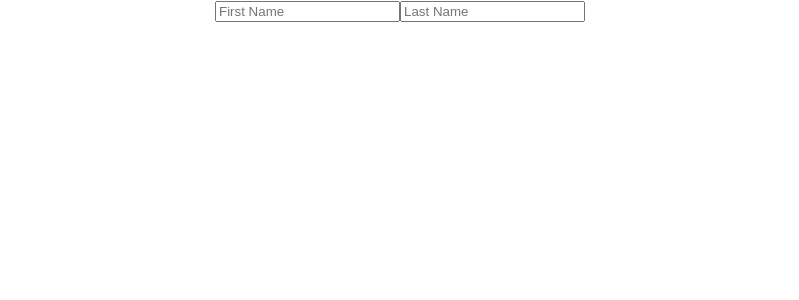
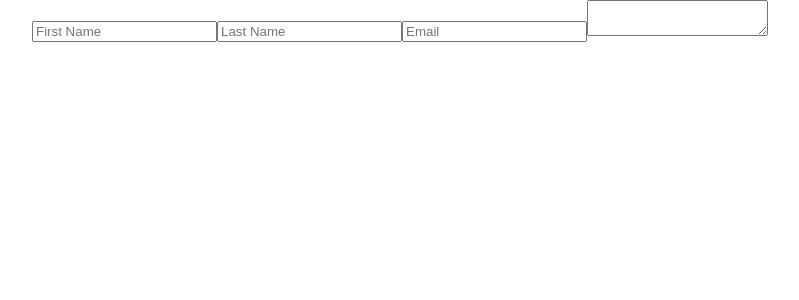
Before and after one commit to Amit-Chavda/react-learning, a React (Create React App) app: page / in a window 1280 px wide. Shown: the top 300 px of the page, without its empty margins (240-1039 px from the left). Built offline with nearby package versions, Linux system fonts and the light colour scheme.

Commit message:
Form Updaet useState

```diff
--- a/src/component/Form.js
+++ b/src/component/Form.js
@@ -1,6 +1,6 @@
 import { useState } from "react";
 export default function Form() {
-    const [formData, setformData] = useState({ firstName: "", lastName: "" });
+    const [formData, setformData] = useState({ firstName: "", lastName: "", email: "", comment: "" });
 
     console.log(formData)
     function handleOnChange(event) {
@@ -18,12 +18,25 @@ export default function Form() {
                 type="text"
                 placeholder="First Name"
                 onChange={handleOnChange}
-                name="firstName" />
+                name="firstName"
+                value={formData.firstName} />
             <input
                 type="text"
                 placeholder="Last Name"
                 onChange={handleOnChange}
-                name="lastName" />
+                name="lastName"
+                value={formData.lastName} />
+            <input
+                type="email"
+                placeholder="Email"
+                onChange={handleOnChange}
+                name="email"
+                value={formData.email} />
+
+            <textarea
+                name="comment"
+                onChange={handleOnChange}
+                value={formData.comment} />
         </>
     )
 }
```
